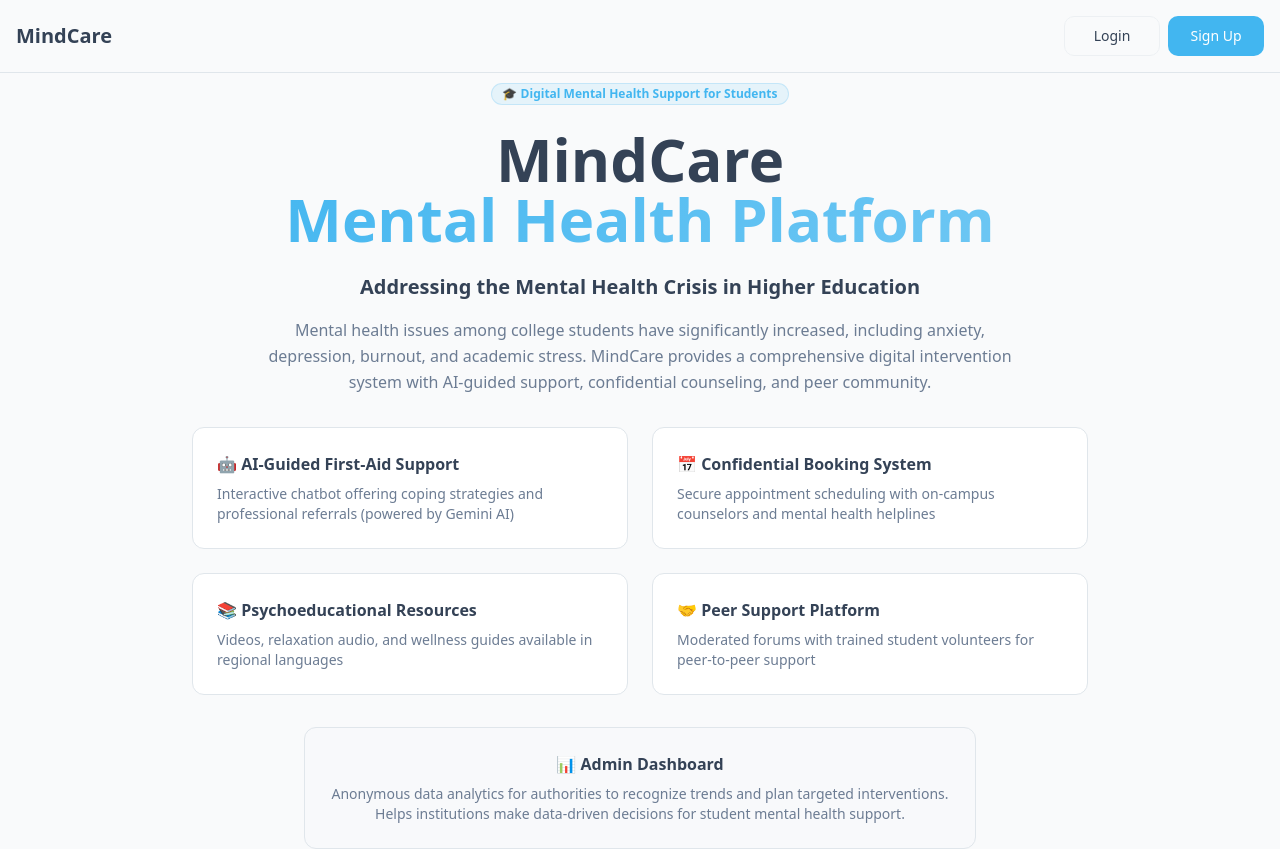
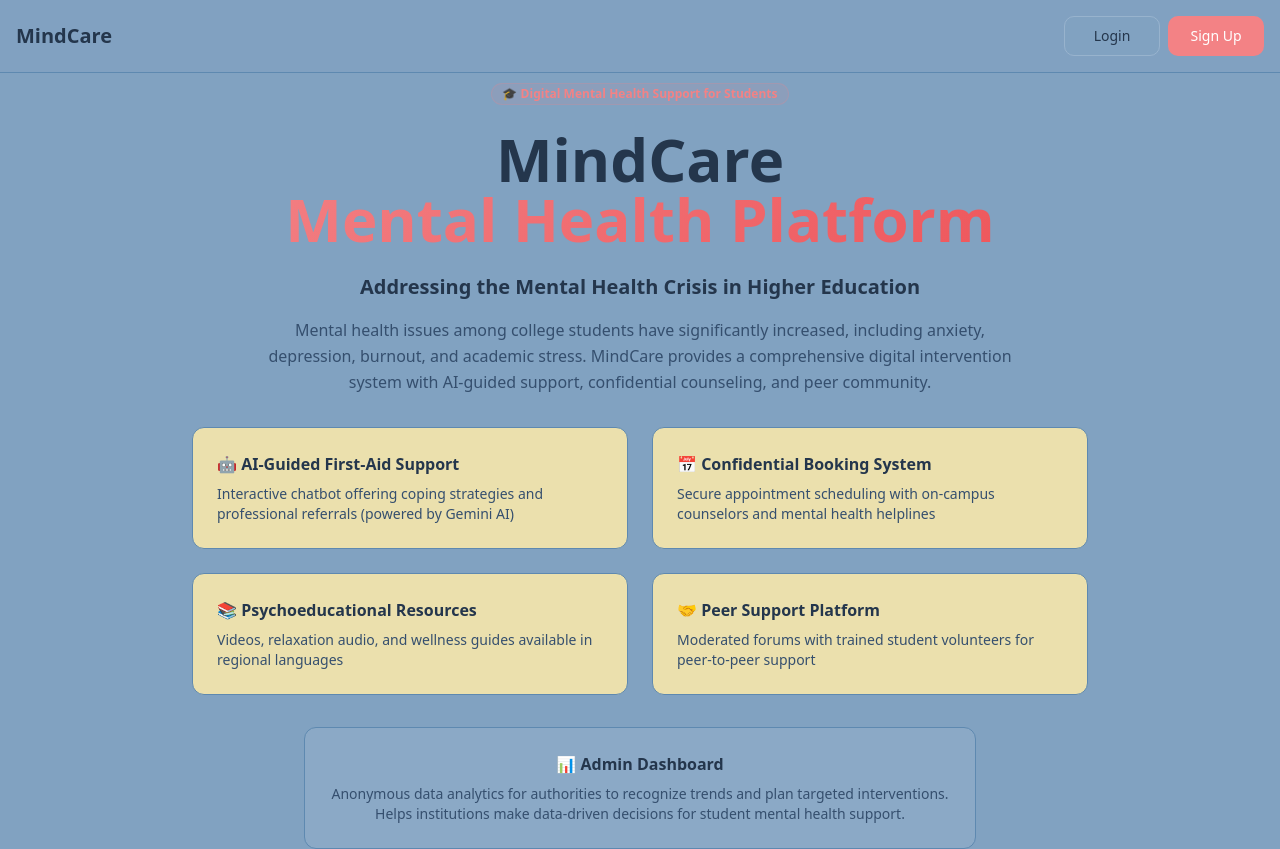
Before and after one commit to NamanGaonkar/MindCare_TeamNexus, a React (Vite) app: page / in a window 1280 px wide. Shown: the top 849 px of the page. Built offline with nearby package versions, Linux system fonts and the light colour scheme; the HTML template or start-up script is replaced by a standard one.

Commit message:
Colour Changes

```diff
--- a/src/index.css
+++ b/src/index.css
@@ -2,39 +2,39 @@
 @tailwind components;
 @tailwind utilities;
 
-/* MindCare Design System - Calming mental health focused colors and gradients
+/* MindCare Design System - New color palette
 All colors MUST be HSL for proper theming.
 */
 
 @layer base {
   :root {
     /* Core Background & Text */
-    --background: 210 20% 98%;
-    --foreground: 215 25% 27%;
+    --background: 209 34% 63%; /* Air superiority blue */
+    --foreground: 213 35% 22%; /* Darker Lapis for text */
 
     /* Cards & Surfaces */
-    --card: 0 0% 100%;
-    --card-foreground: 215 25% 27%;
+    --card: 50 60% 80%; /* Vanilla */
+    --card-foreground: 213 35% 22%; /* Darker Lapis for text */
 
     /* Popover & Overlays */
-    --popover: 0 0% 100%;
-    --popover-foreground: 215 25% 27%;
+    --popover: 50 60% 80%; /* Vanilla */
+    --popover-foreground: 213 35% 22%; /* Darker Lapis for text */
 
-    /* Primary - Calming Healthcare Blue */
-    --primary: 200 85% 60%;
-    --primary-foreground: 0 0% 100%;
-    --primary-glow: 200 85% 70%;
+    /* Primary - Light Coral */
+    --primary: 358 82% 73%; /* Light coral */
+    --primary-foreground: 0 0% 100%; /* White text on coral */
+    --primary-glow: 358 82% 83%; /* Lighter coral for glow */
 
-    /* Secondary - Soft Wellness Green */
-    --secondary: 145 60% 55%;
-    --secondary-foreground: 0 0% 100%;
+    /* Secondary - Lapis Lazuli */
+    --secondary: 213 35% 42%; /* Lapis Lazuli */
+    --secondary-foreground: 0 0% 100%; /* White text on lapis */
 
-    /* Muted - Warm Neutral */
-    --muted: 210 20% 96%;
-    --muted-foreground: 215 15% 50%;
+    /* Muted - A softer version of the background */
+    --muted: 209 34% 73%;
+    --muted-foreground: 213 35% 32%;
 
-    /* Accent - Therapeutic Purple */
-    --accent: 260 60% 70%;
+    /* Accent - Also Lapis Lazuli as it's a strong accent */
+    --accent: 213 35% 42%; /* Lapis Lazuli */
     --accent-foreground: 0 0% 100%;
 
     /* Status Colors */
@@ -44,37 +44,31 @@ All colors MUST be HSL for proper theming.
     --warning: 35 90% 60%;
 
     /* Borders & Inputs */
-    --border: 210 20% 90%;
-    --input: 210 20% 94%;
-    --ring: 200 85% 60%;
+    --border: 209 34% 53%; /* Slightly darker background color for borders */
+    --input: 209 34% 70%; /* Lighter background for inputs */
+    --ring: 358 82% 73%; /* Ring color to match primary */
 
     /* Design System Extras */
     --radius: 12px;
-    --shadow-soft: 0 4px 20px -2px hsl(200 85% 60% / 0.15);
-    --shadow-medium: 0 8px 30px -4px hsl(200 85% 60% / 0.2);
-    --gradient-primary: linear-gradient(135deg, hsl(var(--primary)), hsl(var(--primary-glow)));
-    --gradient-wellness: linear-gradient(135deg, hsl(var(--secondary)), hsl(145 60% 65%));
-    --gradient-calm: linear-gradient(180deg, hsl(var(--background)), hsl(210 25% 96%));
+    --shadow-soft: 0 4px 20px -2px hsl(213 35% 42% / 0.15); /* Shadow from Lapis Lazuli */
+    --shadow-medium: 0 8px 30px -4px hsl(213 35% 42% / 0.2);
+    --gradient-primary: linear-gradient(135deg, hsl(var(--primary)), hsl(358 82% 63%)); /* Coral gradient */
+    --gradient-wellness: linear-gradient(135deg, hsl(var(--secondary)), hsl(213 35% 52%)); /* Lapis gradient */
+    --gradient-calm: linear-gradient(180deg, hsl(var(--background)), hsl(209 34% 73%));
     --transition-smooth: all 0.3s cubic-bezier(0.4, 0, 0.2, 1);
 
-    --sidebar-background: 0 0% 98%;
-
-    --sidebar-foreground: 240 5.3% 26.1%;
-
-    --sidebar-primary: 240 5.9% 10%;
-
-    --sidebar-primary-foreground: 0 0% 98%;
-
-    --sidebar-accent: 240 4.8% 95.9%;
-
-    --sidebar-accent-foreground: 240 5.9% 10%;
-
-    --sidebar-border: 220 13% 91%;
-
-    --sidebar-ring: 217.2 91.2% 59.8%;
+    --sidebar-background: 50 60% 85%; /* Lighter Vanilla */
+    --sidebar-foreground: 213 35% 42%; /* Lapis text */
+    --sidebar-primary: 358 82% 73%; /* Coral */
+    --sidebar-primary-foreground: 0 0% 100%;
+    --sidebar-accent: 209 34% 70%;
+    --sidebar-accent-foreground: 213 35% 42%;
+    --sidebar-border: 209 34% 53%;
+    --sidebar-ring: 358 82% 73%;
   }
 
   .dark {
+    /* TODO: Define a dark theme based on the new palette */
     --background: 222.2 84% 4.9%;
     --foreground: 210 40% 98%;
 
```
